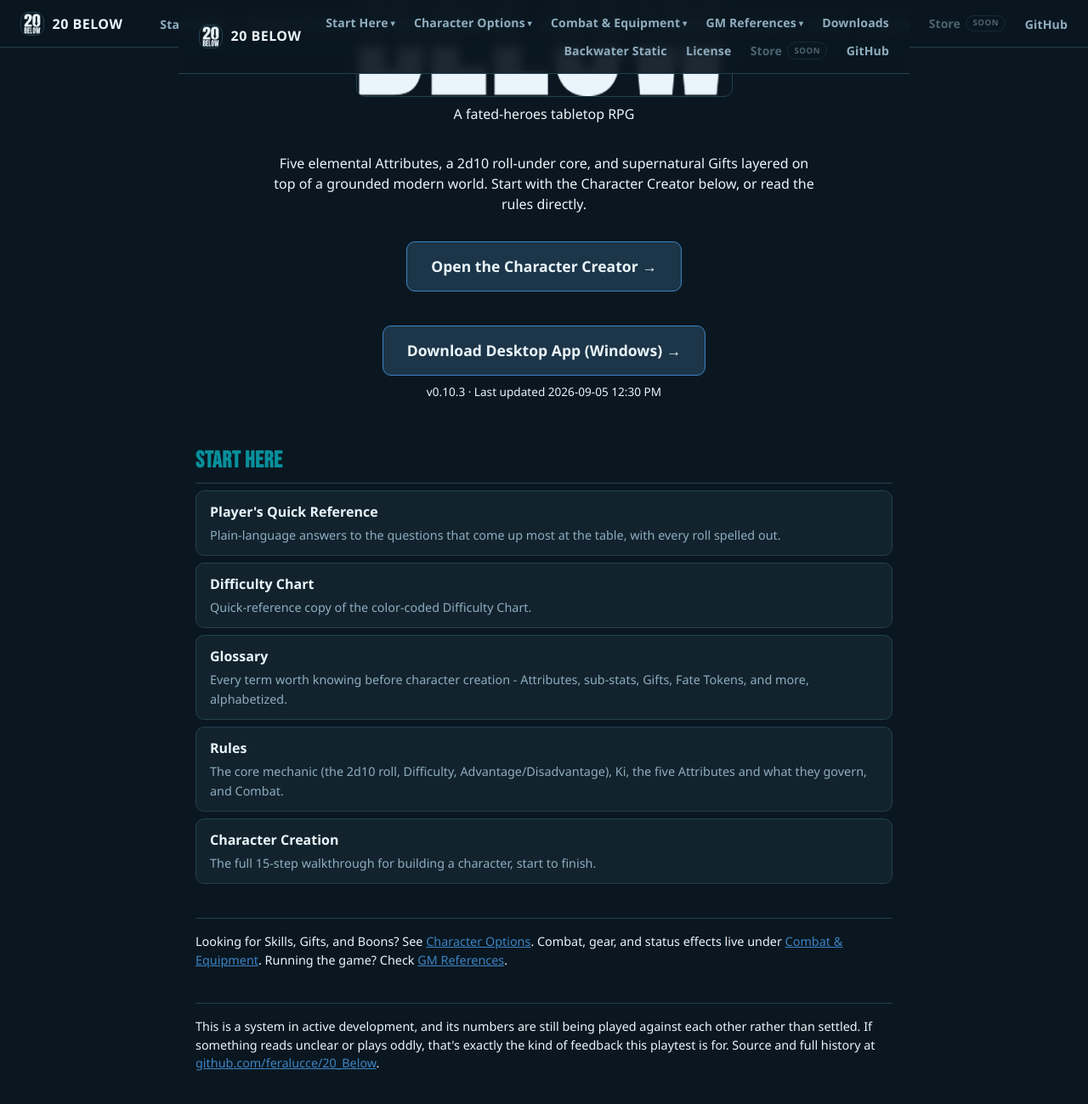
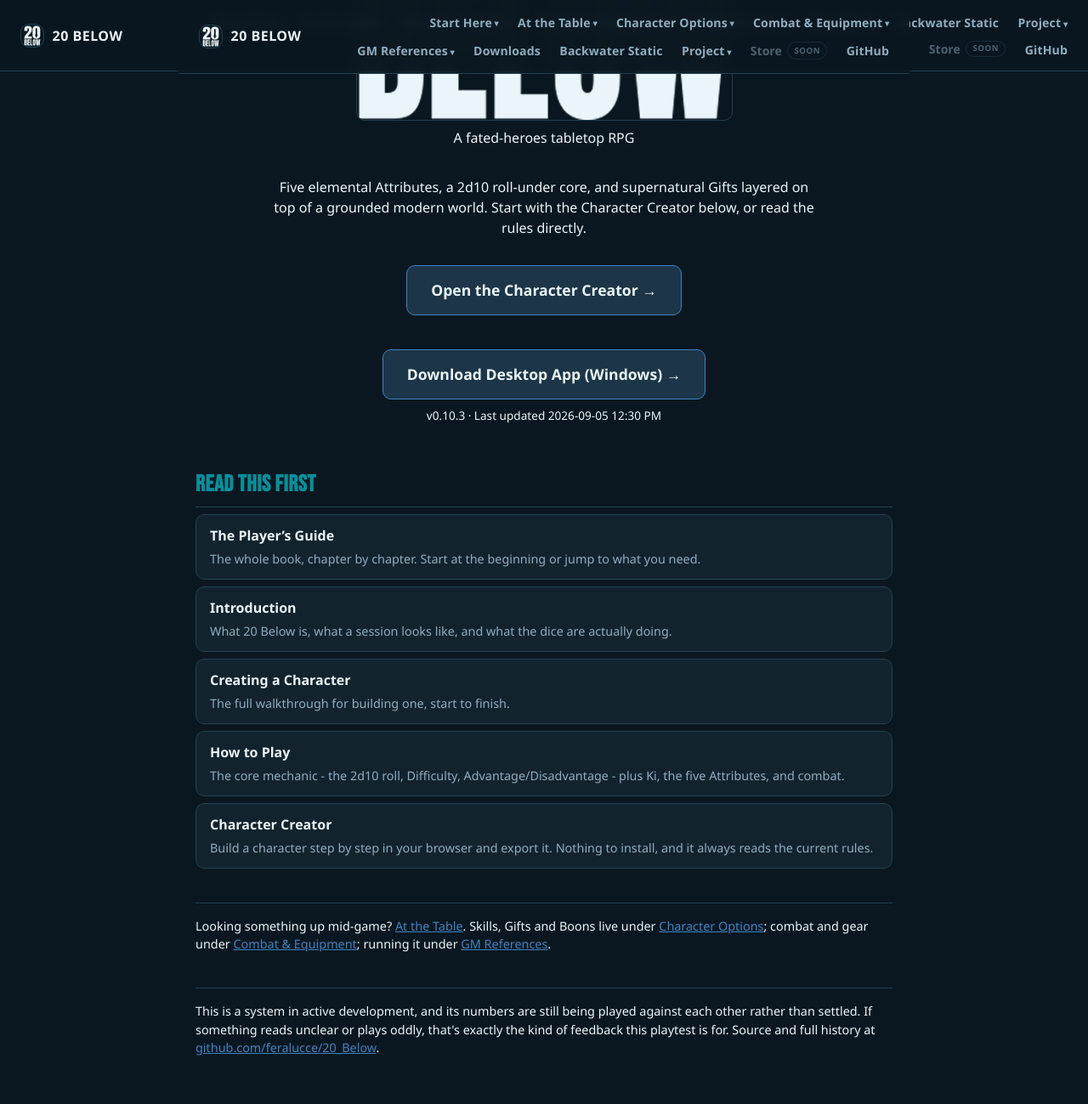
Before and after one commit to feralucce/20_Below, a Jekyll site: the page built from rules-hub.html, in a window 1280 px wide and 1400 px high, scrolled down 666 px. Shown: the top 1299 px of the window at 85% size. Built offline with Jekyll 4.4.1, drawn with Linux system fonts in a browser that asks for light colours.

Commit message:
Reorganise the navigation so each menu holds one kind of thing
Start Here had ten items doing three different jobs. The reading path a
new player follows was buried between mid-game lookups and a changelog,
and the menu's name described about half of what was in it.

The menus now sort by when you would reach for the thing. Start Here is
the path through the book, in order, plus the tool that builds a
character. A new At the Table menu holds what you look up mid-roll.
Character Options, Combat & Equipment and GM References keep their
subjects. Project collects the licence, the changelog and the style
guide, which were scattered across menus none of them belonged to.

Three things moved because they were filed wrong rather than ordered
wrong. The Difficulty Chart was listed twice, under Start Here and GM
References, and now appears once. The Style Guide was under GM
References, which it has nothing to do with. And rules/encounters.html
- the arithmetic for weighing a fight and building adversaries - was
reachable from nowhere at all, and is now in GM References where a GM
would look for it.

The hub pages are rebuilt to match, because they had drifted from the
menus independently. rules-hub had a card labelled "Player's Quick
Reference" that linked to the How Do I...? page, which is a different
document. Its other four cards pointed at rules/ data files rather than
the chapters a reader wants. gm-references was missing the Encounter
Difficulty Calculator that its own menu lists. Combat & Equipment
pointed at rules/weapons.html rather than the Equipment chapter.

Every menu item now has a card on its hub and every card an item in its
menu, and all of it resolves.

Co-Authored-By: Claude Opus 5 <noreply@anthropic.com>

```diff
--- a/_includes/site-nav.html
+++ b/_includes/site-nav.html
@@ -28,16 +28,20 @@ own <main id="main">. It is invisible until focused.
     <li class="has-dropdown">
       <a href="/rules-hub.html"{% if page.nav_section == "start" %} aria-current="page"{% endif %}>Start Here</a>
       <ul class="dropdown">
+        <li><a href="/webbook/">The Player&rsquo;s Guide</a></li>
+        <li><a href="/webbook/introduction.html">Introduction</a></li>
+        <li><a href="/webbook/creating-a-character.html">Creating a Character</a></li>
+        <li><a href="/webbook/how-to-play.html">How to Play</a></li>
+        <li><a href="/app/index.html">Character Creator</a></li>
+      </ul>
+    </li>
+    <li class="has-dropdown">
+      <a href="/at-the-table.html"{% if page.nav_section == "table" %} aria-current="page"{% endif %}>At the Table</a>
+      <ul class="dropdown">
         <li><a href="/docs/player-quick-reference.html">20 Below at a Glance</a></li>
         <li><a href="/docs/combat-flow-reference.html">How Do I&hellip;?</a></li>
-        <li><a href="/webbook/">The Player's Guide</a></li>
-        <li><a href="/webbook/introduction.html">Introduction</a></li>
-        <li><a href="/webbook/creating-a-character.html">Creating a Character</a></li>
-        <li><a href="/app/index.html" target="_blank" rel="noopener">Character Creator</a></li>
         <li><a href="/docs/louis-reference-chart.html">Difficulty Chart</a></li>
         <li><a href="/webbook/glossary.html">Glossary</a></li>
-        <li><a href="/webbook/how-to-play.html">How to Play</a></li>
-        <li><a href="/docs/changelog.html">Changelog</a></li>
       </ul>
     </li>
     <li class="has-dropdown">
@@ -69,16 +73,22 @@ own <main id="main">. It is invisible until focused.
         <li><a href="/rules/adversary-index.html">Adversary Index</a></li>
         <li><a href="/rules/cryptids.html">Cryptids</a></li>
         <li><a href="/rules/nightmare-creatures.html">Nightmare Creatures</a></li>
-        <li><a href="/docs/louis-reference-chart.html">Difficulty Chart</a></li>
-        <li><a href="/tracker/index.html" target="_blank" rel="noopener">20 Below Battle Tracker</a></li>
-        <li><a href="/prep/index.html" target="_blank" rel="noopener">Encounter Difficulty Calculator</a></li>
-        <li><a href="/brew/index.html" target="_blank" rel="noopener">The Brewery</a></li>
-        <li><a href="/docs/style-guide.html">Style Guide</a></li>
+        <li><a href="/rules/encounters.html">Encounters</a></li>
+        <li><a href="/tracker/index.html">20 Below Battle Tracker</a></li>
+        <li><a href="/prep/index.html">Encounter Difficulty Calculator</a></li>
+        <li><a href="/brew/index.html">The Brewery</a></li>
       </ul>
     </li>
     <li><a href="/downloads.html"{% if page.nav_section == "downloads" %} aria-current="page"{% endif %}>Downloads</a></li>
     <li><a href="https://feralucce.github.io/Backwater_Static/" target="_blank" rel="noopener">Backwater Static</a></li>
-    <li><a href="/license.html"{% if page.nav_section == "license" %} aria-current="page"{% endif %}>License</a></li>
+    <li class="has-dropdown">
+      <a href="/license.html"{% if page.nav_section == "license" %} aria-current="page"{% endif %}>Project</a>
+      <ul class="dropdown">
+        <li><a href="/license.html">License</a></li>
+        <li><a href="/docs/changelog.html">Changelog</a></li>
+        <li><a href="/docs/style-guide.html">Style Guide</a></li>
+      </ul>
+    </li>
     <li><span class="soon">Store <span class="pill">Soon</span></span></li>
     <li><a href="https://github.com/feralucce/20_Below" target="_blank" rel="noopener">GitHub</a></li>
   </ul>
--- a/rules-hub.html
+++ b/rules-hub.html
@@ -53,34 +53,35 @@ nav_section: start
     <p class="cta-meta" id="cta-meta">v0.10.3 &middot; Last updated 2026-09-05 12:30 PM</p>
   </div>
 
-  <h2>Start Here</h2>
+  <h2>Read This First</h2>
   <div class="doc-list">
-    <a class="doc-card" href="docs/combat-flow-reference.html">
-      <div class="name">Player's Quick Reference</div>
-      <div class="desc">Plain-language answers to the questions that come up most at the table, with every roll spelled out.</div>
+    <a class="doc-card" href="webbook/">
+      <div class="name">The Player&rsquo;s Guide</div>
+      <div class="desc">The whole book, chapter by chapter. Start at the beginning or jump to what you need.</div>
     </a>
-    <a class="doc-card" href="docs/louis-reference-chart.html">
-      <div class="name">Difficulty Chart</div>
-      <div class="desc">Quick-reference copy of the color-coded Difficulty Chart.</div>
+    <a class="doc-card" href="webbook/introduction.html">
+      <div class="name">Introduction</div>
+      <div class="desc">What 20 Below is, what a session looks like, and what the dice are actually doing.</div>
     </a>
-    <a class="doc-card" href="rules/glossary.html">
-      <div class="name">Glossary</div>
-      <div class="desc">Every term worth knowing before character creation - Attributes, sub-stats, Gifts, Fate Tokens, and more, alphabetized.</div>
+    <a class="doc-card" href="webbook/creating-a-character.html">
+      <div class="name">Creating a Character</div>
+      <div class="desc">The full walkthrough for building one, start to finish.</div>
     </a>
-    <a class="doc-card" href="rules/rules.html">
-      <div class="name">Rules</div>
-      <div class="desc">The core mechanic (the 2d10 roll, Difficulty, Advantage/Disadvantage), Ki, the five Attributes and what they govern, and Combat.</div>
+    <a class="doc-card" href="webbook/how-to-play.html">
+      <div class="name">How to Play</div>
+      <div class="desc">The core mechanic - the 2d10 roll, Difficulty, Advantage/Disadvantage - plus Ki, the five Attributes, and combat.</div>
     </a>
-    <a class="doc-card" href="rules/character-creation.html">
-      <div class="name">Character Creation</div>
-      <div class="desc">The full 15-step walkthrough for building a character, start to finish.</div>
+    <a class="doc-card" href="app/index.html" target="_blank" rel="noopener">
+      <div class="name">Character Creator</div>
+      <div class="desc">Build a character step by step in your browser and export it. Nothing to install, and it always reads the current rules.</div>
     </a>
   </div>
 
   <p class="note">
-    Looking for Skills, Gifts, and Boons? See <a href="character-options.html">Character Options</a>.
-    Combat, gear, and status effects live under <a href="combat-equipment.html">Combat &amp; Equipment</a>.
-    Running the game? Check <a href="gm-references.html">GM References</a>.
+    Looking something up mid-game? <a href="at-the-table.html">At the Table</a>.
+    Skills, Gifts and Boons live under <a href="character-options.html">Character Options</a>;
+    combat and gear under <a href="combat-equipment.html">Combat &amp; Equipment</a>;
+    running it under <a href="gm-references.html">GM References</a>.
   </p>
 
   <p class="note">
```
Also changed, not shown: at-the-table.html (added, +61 -0 lines), combat-equipment.html (+5 -5 lines), gm-references.html (+11 -14 lines).
